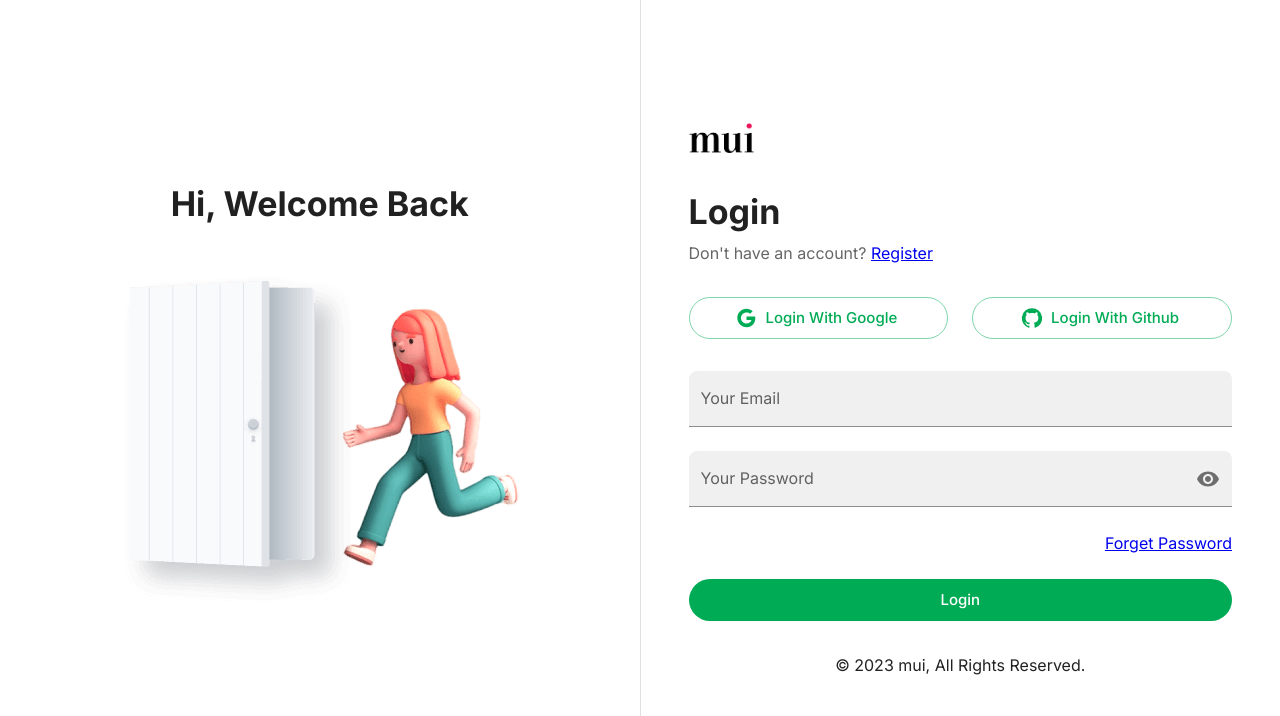
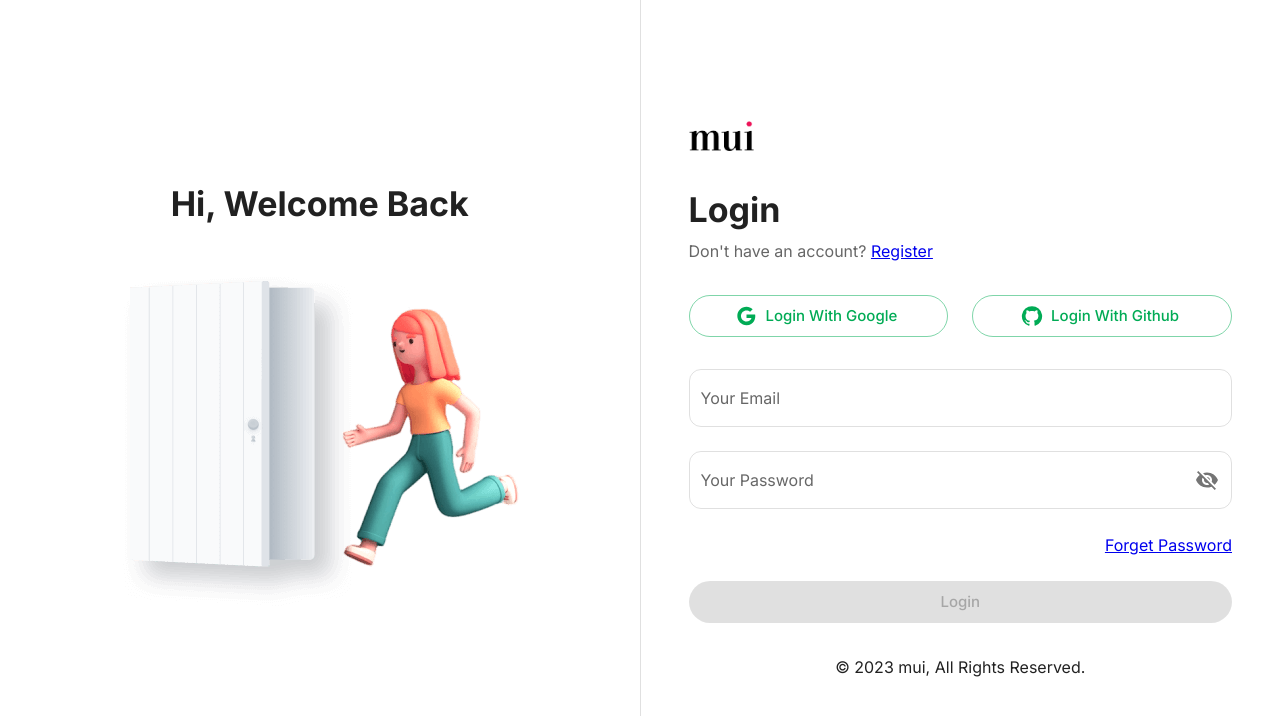
Before and after one commit to mdpahlovi/PhoneCareHub, a Next.js app: page /login in a window 1280 px wide. Shown: the top 716 px of the page. Built offline with nearby package versions, Linux system fonts and the light colour scheme.

Commit message:
[Done] FormInput Customize

```diff
--- a/src/components/Forms/FormInput.tsx
+++ b/src/components/Forms/FormInput.tsx
@@ -10,8 +10,7 @@ import { InputAdornment, TextField, type TextFieldProps } from "@mui/material";
 const FormInput = ({ type = "text", name, label }: FromInputProps) => {
     const [field, meta] = useField(name);
     const [show, setShow] = useState(false);
-
-    const configTextfield: TextFieldProps = { type, label, ...field };
+    let configTextfield: TextFieldProps = { type, label, ...field };
 
     if (meta && meta.touched && meta.error) {
         configTextfield.error = true;
@@ -19,13 +18,14 @@ const FormInput = ({ type = "text", name, label }: FromInputProps) => {
     }
 
     if (type === "password") {
+        configTextfield.type = show ? "text" : "password";
         return (
             <TextField
                 {...configTextfield}
                 InputProps={{
                     endAdornment: (
-                        <InputAdornment position="end" onClick={() => setShow(!show)}>
-                            {show ? <VisibilityOffIcon /> : <VisibilityIcon />}
+                        <InputAdornment position="end" sx={{ ":hover": { cursor: "pointer" } }} onClick={() => setShow(!show)}>
+                            {show ? <VisibilityIcon /> : <VisibilityOffIcon />}
                         </InputAdornment>
                     ),
                 }}
--- a/src/components/Forms/FormSubmit.tsx
+++ b/src/components/Forms/FormSubmit.tsx
@@ -4,10 +4,11 @@ import { Button } from "@mui/material";
 import { useFormikContext } from "formik";
 
 export default function FormSubmit({ children, loading }: { loading?: string } & React.PropsWithChildren) {
-    const { submitForm } = useFormikContext();
+    const { submitForm, errors } = useFormikContext();
+    const hasError = Object.keys(errors).length !== 0;
 
     return (
-        <Button size="large" onClick={submitForm}>
+        <Button size="large" onClick={submitForm} disabled={hasError}>
             {loading ? "Loading" : children}
         </Button>
     );
--- a/src/constants/theme.ts
+++ b/src/constants/theme.ts
@@ -1,7 +1,8 @@
 import { Inter } from "next/font/google";
+import { PRIMARY, SECONDARY } from "./colors";
+import type { PaletteMode } from "@mui/material";
 import { createTheme } from "@mui/material/styles";
-import type { PaletteMode } from "@mui/material";
-import { PRIMARY, SECONDARY } from "./colors";
+import { filledInputClasses } from "@mui/material/FilledInput";
 
 const inter = Inter({ weight: ["300", "400", "500", "700"], subsets: ["latin"], display: "swap" });
 
@@ -16,10 +17,7 @@ const setTheme = (mode: PaletteMode) => {
         typography: { fontFamily: inter.style.fontFamily },
         components: {
             MuiButton: {
-                defaultProps: {
-                    color: "primary",
-                    variant: "contained",
-                },
+                defaultProps: { color: "primary", variant: "contained" },
                 styleOverrides: {
                     root: {
                         boxShadow: "none",
@@ -44,9 +42,28 @@ const setTheme = (mode: PaletteMode) => {
                     },
                 },
             },
-            MuiTextField: {
-                defaultProps: { fullWidth: true, variant: "filled" },
+            MuiTextField: { defaultProps: { fullWidth: true, variant: "filled" } },
+            MuiFilledInput: {
+                styleOverrides: {
+                    root: ({ theme }) => ({
+                        overflow: "hidden",
+                        backgroundColor: "transparent",
+                        borderRadius: "12px",
+                        border: `1px solid ${theme.palette.divider}`,
+                        transition: theme.transitions.create(["border-color", "box-shadow"]),
+                        "&:hover": { backgroundColor: theme.palette.action.hover },
+                        "&:before": { display: "none" },
+                        "&:after": { display: "none" },
+                        [`&.${filledInputClasses.disabled}`]: { backgroundColor: "transparent" },
+                        [`&.${filledInputClasses.focused}`]: {
+                            backgroundColor: "transparent",
+                            borderColor: theme.palette.primary.main,
+                        },
+                        [`&.${filledInputClasses.error}`]: { borderColor: theme.palette.error.main },
+                    }),
+                },
             },
+            MuiFormLabel: { styleOverrides: { root: { marginTop: "2px" } } },
         },
     });
 };
```
